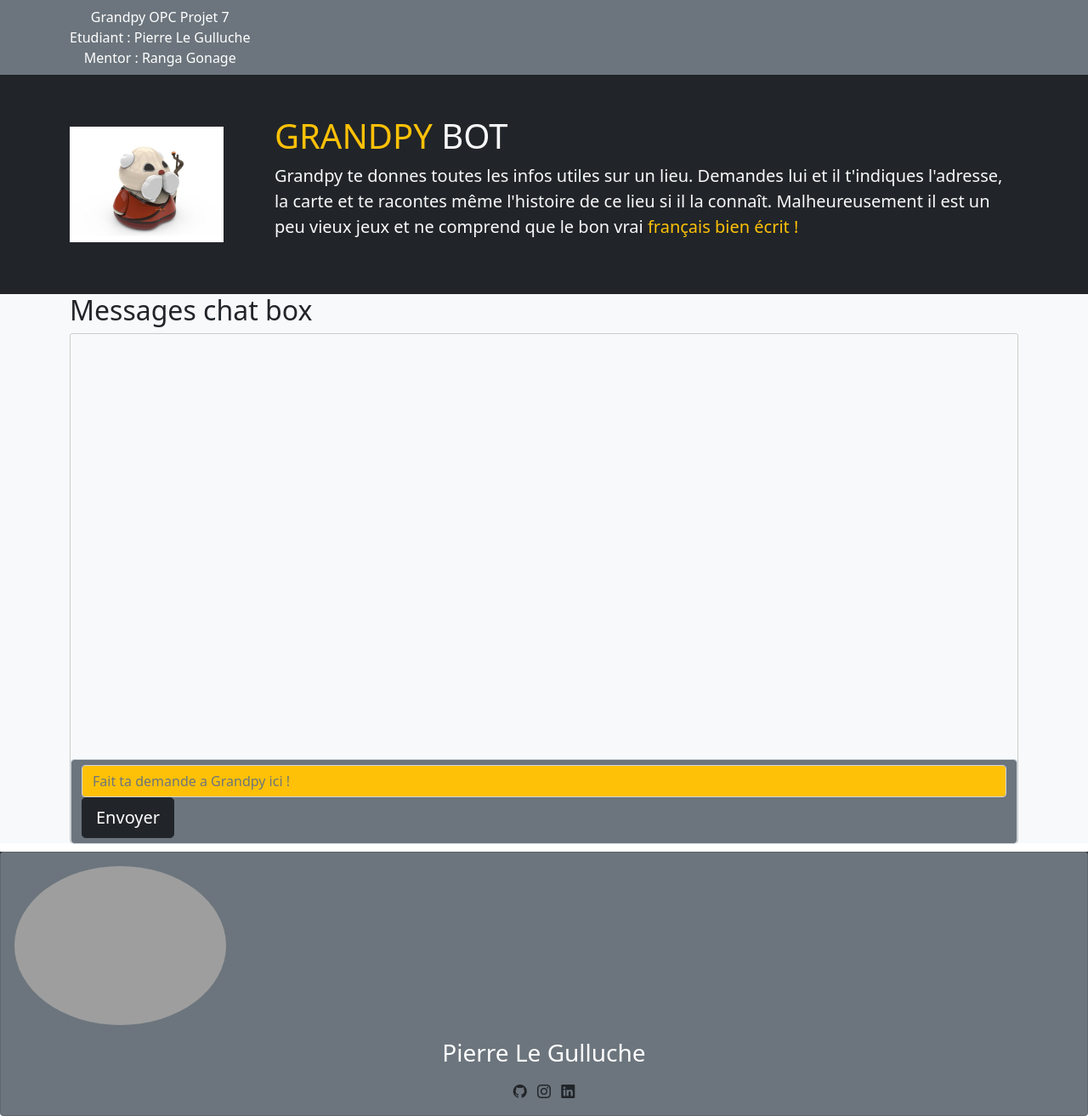
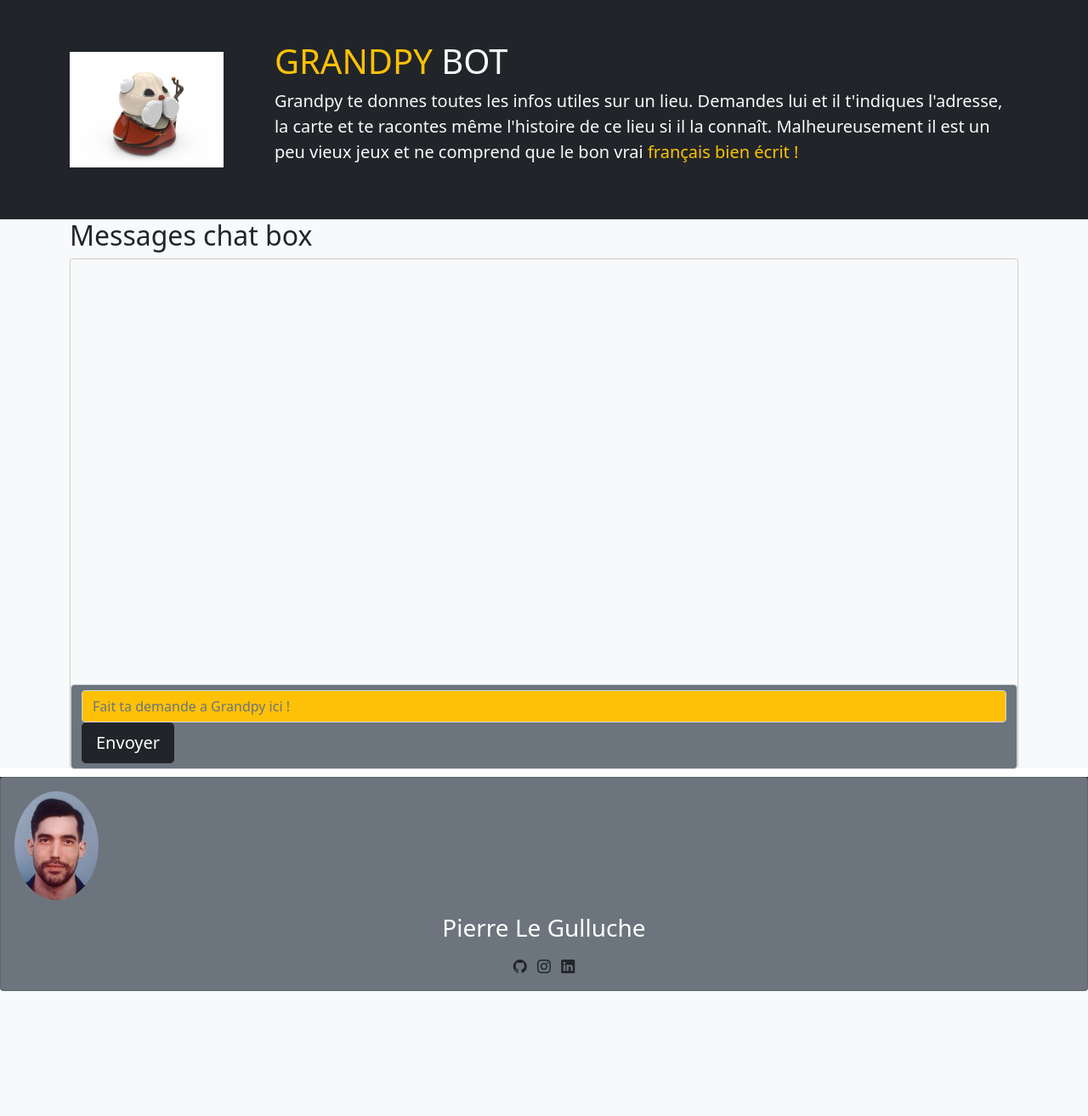
Before and after one commit to plegulluche/OPC-p7, a Flask app: page / in a window 1280 px wide. Shown: the whole page at 85% size. After the commit the page ends 1166 px from the top, so only its background shows below. Run offline with Flask 2, Linux system fonts and the light colour scheme; some libraries are stand-ins or nearby versions; grey boxes are pictures that could not be loaded.

Commit message:
nettoyage des fichiers py ajout du requirement.txt

```diff
--- a/grandpy/datacleaner.py
+++ b/grandpy/datacleaner.py
@@ -19,10 +19,9 @@ class Datacleaner:
         self.user_input = user_input
         self.google = Apigoogle(self.user_input)
         self.google_data = self.google.extract_google_data_from_response()
-        print('pierre debug google: ', self.google_data)
         self.wiki = Apiwikipedia(self.google_data)
         self.wiki_data = self.wiki.extract_data_from_wiki()
-        print('pierre debug wiki : ', self.wiki_data)
+
 
     def response_if_all_status_ok(self):
         """[summary]
@@ -34,5 +33,4 @@ class Datacleaner:
         finalresponse = {"google_response" : self.google_data,
                          "wiki_response" : self.wiki_data}
         jsondata = json.dumps(finalresponse)
-        print('pierre debug datacleaner return : ', type(jsondata))
         return jsondata
--- a/grandpy/static/main.js
+++ b/grandpy/static/main.js
@@ -10,9 +10,6 @@ submitButton.addEventListener('click', getInput);
 
 
 //FUNCTIONS
-// phrase test : Comment s'est passé ta soirée avec Grandma hier soir? Au fait, pendant que j'y pense, pourrais-tu m'indiquer où se trouve le musée d'art et d'histoire de Fribourg, s'il te plaît?
-
-
 function getInput(event) {
     event.preventDefault();
 
@@ -78,18 +75,12 @@ function getInput(event) {
                     switch (data.wiki_response.status_wikipedia) {
                         case 200:
                             createCardLeft("D'ailleurs savais-tu que " + data.wiki_response.extract);
+                            createCardLeft("Voici un lien sur ce lieu si tu veux en apprendre plus :  " + "<a href="+data.wiki_response.url_wikipedia+">Vers Wikipedia et au delà !</a>")
                             break;
                         case 400:
                             createCardLeft("Hummm il semble que je ne saches rien sur le lieu, peut etre qu'en me disant dans quel pays il se situe ca rafraichirait ma mémoire");
                             break;
                     }
-
-                    createCardLeft("Voici un lien sur ce lieu si tu veux en apprendre plus :  " + "<a href="+data.wiki_response.url_wikipedia+">Vers Wikipedia et au delà !</a>")
-
-
-
-
-
                 })
             })
         }
--- a/grandpy/templates/index.html
+++ b/grandpy/templates/index.html
@@ -14,12 +14,6 @@
     <title>Grandpybot</title>
 </head>
 <body>
-    <!--------------------NAVBAR---------------------->
-    <nav class="navbar navbar-expand-md bg-secondary navbar-dark text-white text-center">
-        <div class="container">
-        Grandpy OPC Projet 7  </br>Etudiant : Pierre Le Gulluche </br> Mentor : Ranga Gonage
-        </div>
-    </nav>
     <!-------------------------FIRST PRESENTATION SECTION-------------------------->
     <section class="bg-dark text-light p-5 text-center text-sm-start">
         <div class="container">
@@ -67,7 +61,7 @@
         <div id="card-bottom" class="card bg-secondary">
             <div id="card-body2" class="card-body text-center">
                 <img
-                    src="https://randomuser.me/api/portraits/men/11.jpg"
+                    src="{{ url_for('static', filename='profilok.resized.jpg') }}"
                     class="rounded-circle mb-3"
                     alt=""
                 />
--- a/grandpy/views.py
+++ b/grandpy/views.py
@@ -1,7 +1,7 @@
 from grandpy import app
 from grandpy.datacleaner import Datacleaner
 
-from flask import render_template, request, redirect, url_for, jsonify, make_response
+from flask import render_template, request, make_response
 
 @app.route('/', methods=['GET', 'POST'])
 def home():
@@ -12,10 +12,7 @@ def home():
 def process():
 
     req = request.get_json()
-    print('pierre debug req: ', req, type(req))
     data_cleaner = Datacleaner(req)
     json_response = data_cleaner.response_if_all_status_ok()
-    print('pierre debug json resp : ', json_response, type(json_response))
     res = make_response(json_response, 200)
-    print('pierre debug res: ', res , type(res))
     return res
--- a/run.py
+++ b/run.py
@@ -1,6 +1,4 @@
 from grandpy import app
 
 if __name__ == "__main__":
-    app.jinja_env.auto_reload = True
-    app.config['TEMPLATES_AUTO_RELOAD'] = True
-    app.run(debug=True, host='0.0.0.0')
+    app.run()
```
Also changed, not shown: tests/test_customparser.py (+6 -0 lines), grandpy/static/profilok.resized.jpg (added).
